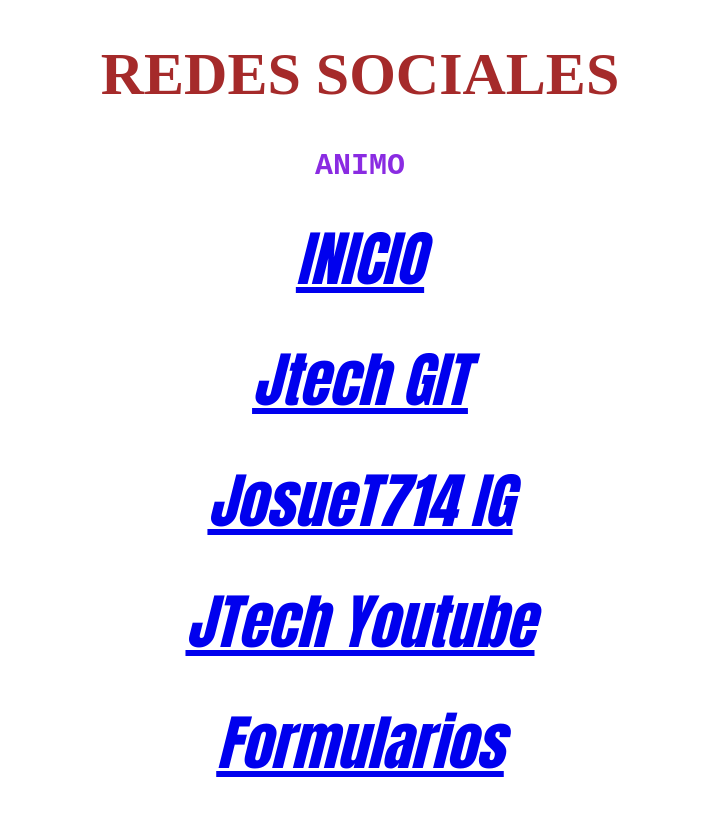
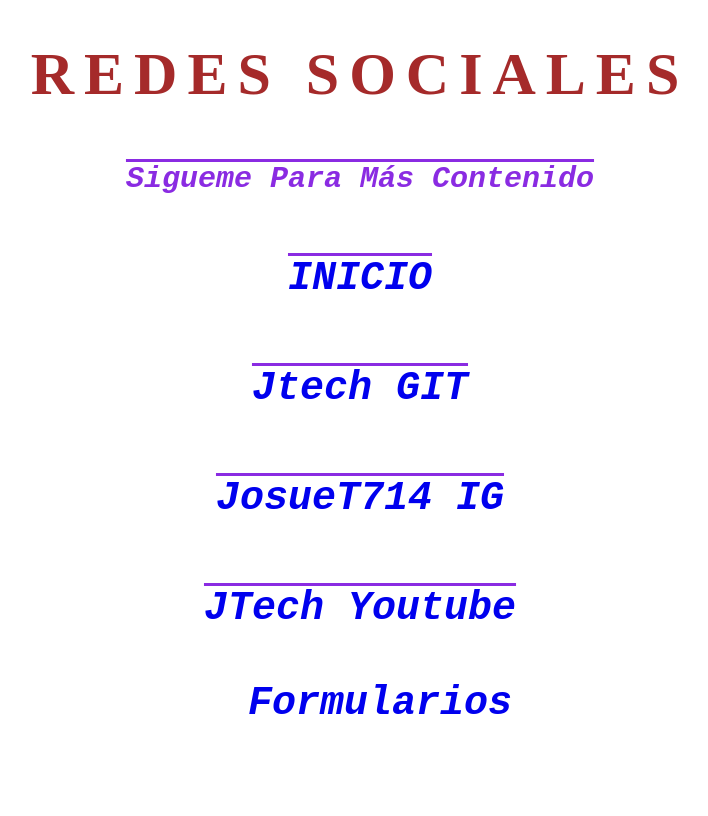
Before and after one commit to Jtech714/prueba, a plain HTML site: page html/enlaces.html in a window 1280 px wide. Shown: the whole page, without its empty margins (280-988 px from the left). Drawn offline with Linux system fonts and the light colour scheme.

Commit message:
propiedades de texto 1.0

```diff
--- a/css/style.css
+++ b/css/style.css
@@ -4,9 +4,19 @@ p   {
     font-family: 'Courier New', Courier, monospace;
     font-weight: bolder;
     text-align: center;
+    text-decoration: overline;
+    line-height: 2;
+    text-transform: capitalize;
+    font-style: italic;
 }
 a {
-    font-size: 60px;
+    text-decoration: none;
+    font-size: 40px;
+    text-transform: none;
+}
+ul {
+    color:chartreuse;
+    font-size: 30px;
     font-style: italic;
     font-family:Impact,sans-serif;
     text-align: center;
@@ -17,4 +27,19 @@ h1 {
     font-size: 60px;
     font-family:'Times New Roman', Times, serif;
     text-align: center;
+    letter-spacing: 10px;
 }
+span {
+    color:seagreen;
+    font-size: 30px;
+    font-family: 'Courier New', Courier, monospace;
+    font-weight: bolder;
+
+}
+head {
+    color:chocolate;
+    font-size: 60px;
+    font-family:'Segoe UI', Tahoma, Geneva, Verdana, sans-serif;
+    text-align: center;
+    text-decoration: underline;
+}
--- a/html/enlaces.html
+++ b/html/enlaces.html
@@ -7,13 +7,13 @@
     <body>
         <h1>REDES SOCIALES</h1>
         <P>
-            ANIMO
+            Sigueme para más contenido
         </P>
         <p>
         <a href="../CSS/index.html" target="_blank">INICIO</a>
         </p>
         <p>
-        <a href="../html/enlaces_Git.html" target="_blank">Jtech GIT</a>
+        <a href="../html/enlaces_Git.html">Jtech GIT</a>
         </p>
         <p>
         <a href="../html/enlaces_instagram.html"> JosueT714 IG</a>
@@ -21,8 +21,12 @@
         <p>
         <a href="../html/enlaces_Youtube.html"> JTech Youtube</a>
         </p>
-        <p>
-        <a href="../html/forms.html"> Formularios</a>
-        </p>
+        <h2>
+        <ul>
+            <span>
+                <a href="../html/forms.html"> Formularios</a>
+            </span>
+        </ul>
+        </h2>
     </body>
 </html>
```
Also changed, not shown: css/index.html (+2 -2 lines), html/enlaces_Youtube.html (+1 -0 lines), html/enlaces_instagram.html (+1 -0 lines), html/forms.html (+2 -2 lines).
